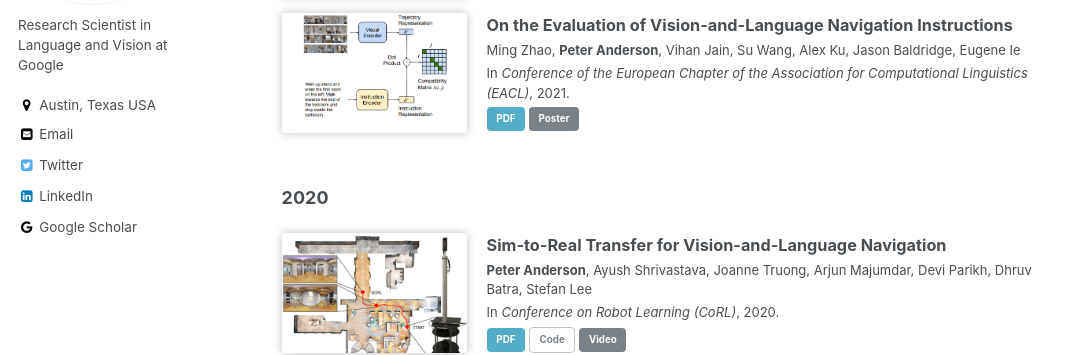
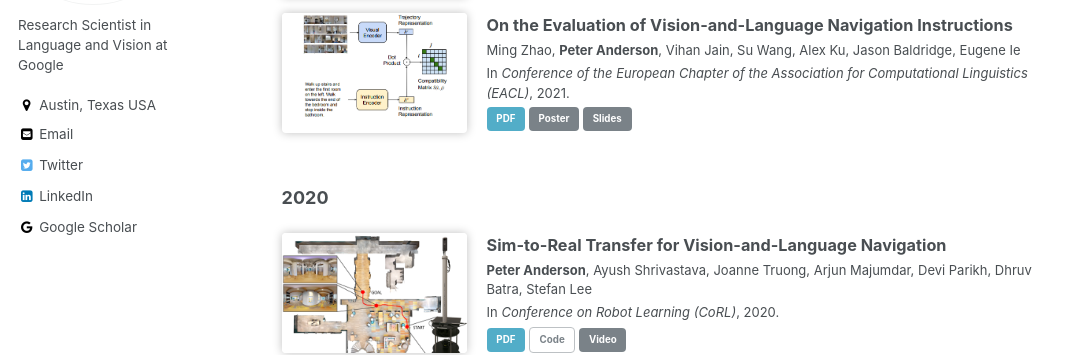
Before and after one commit to peteanderson80/peteanderson80.github.io, a Jekyll site: the page built from index.html, in a window 1280 px wide and 900 px high, scrolled down 658 px. Shown: the part 147-502 px from the top of the window, without its empty margins (0-1077 px from the left). Built offline with Jekyll 4.4.1, drawn with Linux system fonts in a browser that asks for light colours; a script that is not in the unit is left out; the list of posts is cut into pages by our own code.

Commit message:
Add slides pdf

```diff
--- a/_data/publications.yml
+++ b/_data/publications.yml
@@ -14,6 +14,7 @@ year2021:
     links:
       - "[PDF](https://arxiv.org/pdf/2101.10504.pdf){: .btn .btn--info}"
       - "[Poster](/images/VLNevalposter.pdf){: .btn}"
+      - "[Slides](/images/VLNevalslides.pdf){: .btn}"
 year2020:
   - title: "Sim-to-Real Transfer for Vision-and-Language Navigation"
     authors: "**Peter Anderson**, Ayush Shrivastava, Joanne Truong, Arjun Majumdar, Devi Parikh, Dhruv Batra, Stefan Lee"
```
Also changed, not shown: 1 other file.
